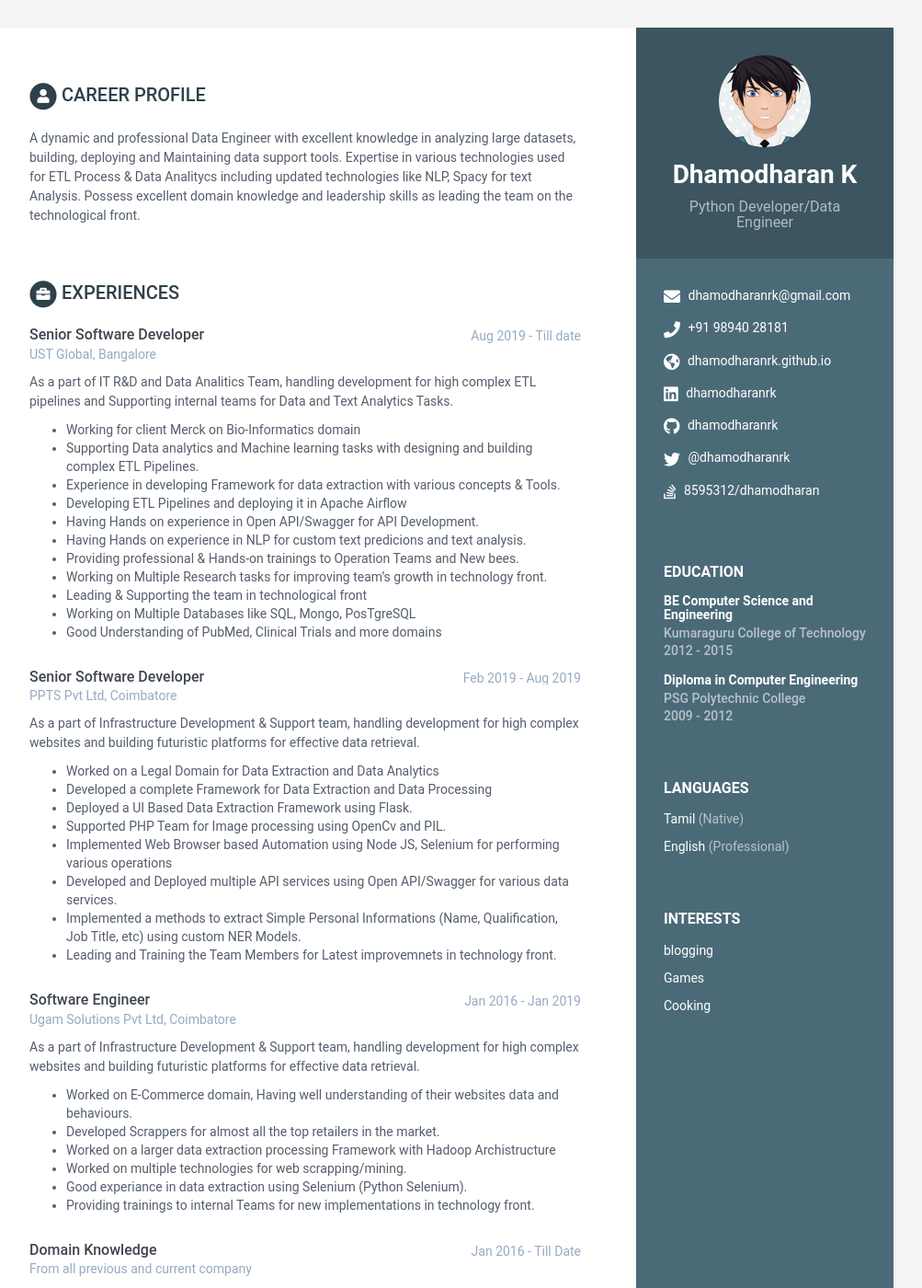
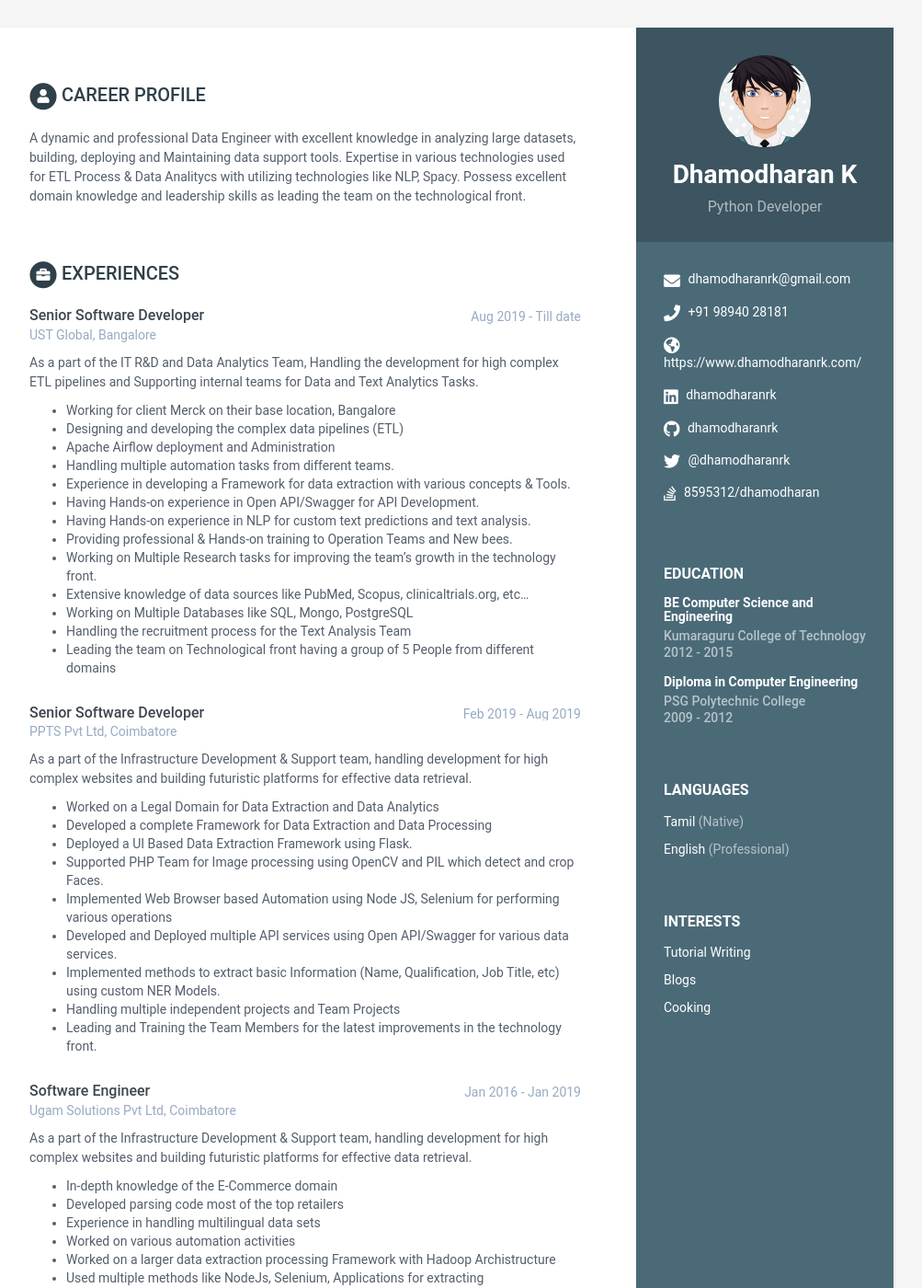
Before and after one commit to dhamodharanrk/online-cv, a Jekyll site: the page built from index.html, in a window 1280 px wide and 1400 px high. Shown: the whole window at 92% size, without its empty margins (168-1171 px from the left). Built offline with Jekyll 4.4.1, drawn with Linux system fonts in a browser that asks for light colours; some of the changed text lies outside the part shown.

Commit message:
Update data.yml

```diff
--- a/_data/data.yml
+++ b/_data/data.yml
@@ -8,13 +8,13 @@ sidebar:
 
     # Profile information
     name: Dhamodharan K
-    tagline: Python Developer/Data Engineer
+    tagline: Python Developer
     avatar: profile.png  #place a 100x100 picture inside /assets/images/ folder and provide the name of the file below
 
     # Sidebar links
     email: dhamodharanrk@gmail.com
     phone: +91 98940 28181
-    website: dhamodharanrk.github.io
+    website: https://www.dhamodharanrk.com/
     linkedin: dhamodharanrk
     github: dhamodharanrk
     gitlab:
@@ -32,11 +32,11 @@ sidebar:
         level: Professional
 
     interests:
-      - item: blogging
-        link: https://dhamodharanrk.github.io/portfolio/blog/
+      - item: Tutorial Writing
+        link: https://www.dhamodharanrk.com/portfolio/blog/
 
-      - item: Games
-        link:
+      - item: Blogs
+        link: https://sites.google.com/view/way2learnings/home
 
       - item: Cooking
         link:
@@ -46,7 +46,7 @@ career-profile:
     summary: |
       A dynamic and professional Data Engineer with excellent
       knowledge in analyzing large datasets, building, deploying and Maintaining data
-      support tools. Expertise in various technologies used for ETL Process & Data Analitycs including updated technologies like NLP, Spacy for text Analysis.
+      support tools. Expertise in various technologies used for ETL Process & Data Analitycs with utilizing technologies like NLP, Spacy.
       Possess excellent domain knowledge and leadership skills as leading the team on the technological front.
 
 education:
@@ -81,75 +81,82 @@ experiences:
       time: Aug 2019 - Till date
       company: UST Global, Bangalore
       details: |
-        As a part of IT R&D and Data Analitics Team, handling development
+        As a part of the IT R&D and Data Analytics Team, Handling the development
         for high complex ETL pipelines and Supporting internal teams for Data and Text Analytics Tasks.
 
-          - Working for client Merck on Bio-Informatics domain
-          - Supporting Data analytics and Machine learning tasks with designing and building complex ETL Pipelines.
-          - Experience in developing Framework for data extraction with various concepts & Tools.
-          - Developing ETL Pipelines and deploying it in Apache Airflow
-          - Having Hands on experience in Open API/Swagger for API Development.
-          - Having Hands on experience in NLP for custom text predicions and text analysis.
-          - Providing professional & Hands-on trainings to Operation Teams and New bees.
-          - Working on Multiple Research tasks for improving team's growth in technology front.
-          - Leading & Supporting the team in technological front
-          - Working on Multiple Databases like SQL, Mongo, PosTgreSQL
-          - Good Understanding of PubMed, Clinical Trials and more domains
+          - Working for client Merck on their base location, Bangalore
+          - Designing and developing the complex data pipelines (ETL)
+          - Apache Airflow deployment and Administration
+          - Handling multiple automation tasks from different teams.
+          - Experience in developing a Framework for data extraction with various concepts & Tools.
+          - Having Hands-on experience in Open API/Swagger for API Development.
+          - Having Hands-on experience in NLP for custom text predictions and text analysis.
+          - Providing professional & Hands-on training to Operation Teams and New bees.
+          - Working on Multiple Research tasks for improving the team's growth in the technology front.
+          - Extensive knowledge of data sources like PubMed, Scopus, clinicaltrials.org, etc...
+          - Working on Multiple Databases like SQL, Mongo, PostgreSQL
+          - Handling the recruitment process for the Text Analysis Team
+          - Leading the team on Technological front having a group of 5 People from different domains
 
     - role: Senior Software Developer
       time: Feb 2019 - Aug 2019
       company: PPTS Pvt Ltd, Coimbatore
       details: |
-        As a part of Infrastructure Development & Support team, handling development
+        As a part of the Infrastructure Development & Support team, handling development
         for high complex websites and building futuristic platforms for effective data retrieval.
 
           - Worked on a Legal Domain for Data Extraction and Data Analytics
           - Developed a complete Framework for Data Extraction and Data Processing
           - Deployed a UI Based Data Extraction Framework using Flask.
-          - Supported PHP Team for Image processing using OpenCv and PIL.
+          - Supported PHP Team for Image processing using OpenCV and PIL which detect and crop Faces.
           - Implemented Web Browser based Automation using Node JS, Selenium for performing various operations
           - Developed and Deployed multiple API services using Open API/Swagger for various data services.
-          - Implemented a methods to extract Simple Personal Informations (Name, Qualification, Job Title, etc) using custom NER Models.
-          - Leading and Training the Team Members for Latest improvemnets in technology front.
+          - Implemented methods to extract basic Information (Name, Qualification, Job Title, etc) using custom NER Models.
+          - Handling multiple independent projects and Team Projects
+          - Leading and Training the Team Members for the latest improvements in the technology front.
+
 
     - role: Software Engineer
       time: Jan 2016 - Jan 2019
       company: Ugam Solutions Pvt Ltd, Coimbatore
       details: |
-        As a part of Infrastructure Development & Support team, handling development
+        As a part of the Infrastructure Development & Support team, handling development
         for high complex websites and building futuristic platforms for effective data retrieval.
 
-          - Worked on E-Commerce domain, Having well understanding of their websites data and behaviours.
-          - Developed Scrappers for almost all the top retailers in the market.
+          - In-depth knowledge of the E-Commerce domain
+          - Developed parsing code most of the top retailers
+          - Experience in handling multilingual data sets
+          - Worked on various automation activities
           - Worked on a larger data extraction processing Framework with Hadoop Archistructure
-          - Worked on multiple technologies for web scrapping/mining.
-          - Good experiance in data extraction using Selenium (Python Selenium).
-          - Providing trainings to internal Teams for new implementations in technology front.
+          - Used multiple methods like NodeJs, Selenium, Applications for extracting
+          - Providing training to internal Teams for new implementations on the technology front.
 
     - role: Domain Knowledge
       time: Jan 2016 - Till Date
       company: From all previous and current company
       details: |
-        Working/Worked on data mining and analysing the data for business application using various tools and technologies.
+        Worked and currently working on various business problems from the following domains with utilizing latest technologies,
 
           - E-commerce
-              - Developed Data Parsers for Top retailers in the industry
+              - Developed end-to-end data mining pipelines for top retailers with advanced distributed concepts from the Custom Build Framework
               - Developed more than 200 python Scripts for Data Extraction
-              - Worked on multiple Languages
+              - Experience in handling Multilingual datasets
+              - Implemented multiple automation to support data processing tasks
 
           - Legal
-              - Developed web based Framework for Data Extraction
-              - Implemented Parsing codes for more than 300 domains(Law Firms)
+              - Designed and Implemented a GUI-based Web Scraping Platform which reduced the development efforts.
+              - Developed more than 300 scripts for extracting data from websites
 
           - Bio-Informatics
               - Publication Data Mining and Text Analysis from NCBI
               - Clinical Trial Data Mining and Text Analysis
               - Author Data Mining and Text Analysis from Multiple data sources
-              - Working on more than 10 Data sources from the different area for ETL and Text Analysis
+              - Worked on multiple methods for mining information from biomedical text utilizing NLP
+              - Working on more than 10 Data sources from the different areas for ETL and Text Analysis
 
           - News Sources
-              - Developed Framework for Daily News Data Collection
-              - Implemented Parsing codes for more than 400 domains(News Websites)
+              - Designed and implemented a custom news mining platform
+              - Developed and applied the method to more than 400 news domains
 
 publications:
     title: Certifictaions
@@ -170,13 +177,17 @@ publications:
         conference: Shaw Academy
 
       - title: The Complete Python Pro Bootcamp for 2021 - On Going
-        authors: To Learn the latest Tools and Technologie used for various Python Programming
+        authors: To Learn the latest Tools and Technologies used for various Python Programming
+        conference: Udemy
+
+      - title: Spark and Python for Big Data with PySpark - On Going
+        authors: Spark Streaming, Machine Learning, Spark 2.0 DataFrames, and more
         conference: Udemy
 
 projects:
     title: Personal Projects
     intro: >
-      Being curious about new trends in technology and to sharp myself in the updated trends and techonlogies,
+      Being curious about the latest technologies and passion towards programming,
 
     assignments:
       - title: MrSnippets
@@ -185,7 +196,7 @@ projects:
 
       - title: MrCrop
         link: "https://pypi.org/project/MrCrop/"
-        tagline: "Fast & accurate way of cropping faces from batch of images in directory"
+        tagline: "Fast & accurate way of cropping faces from a batch of images in directory"
 
       - title: MrMap
         link: "#"
@@ -196,8 +207,8 @@ projects:
         tagline: "A simple initiative for efficient web crawler to automate the process & reduce Time Complexity"
 
       - title: View More
-        link: "https://dhamodharanrk.github.io/portfolio/projects/"
-        tagline: "Simple Portfolio page to showcase all the projects done"
+        link: "https://www.dhamodharanrk.com/portfolio/projects/"
+        tagline: "Simple Portfolio site to showcase the projects am working on"
 
 skills:
     title: Skills &amp; Proficiency
@@ -225,4 +236,4 @@ skills:
         level: 67.5%
 
 footer: >
-    Copyright @ <i class="fas fa-heart"></i> by <a href="https://dhamodharanrk.github.io/" target="_blank" rel="nofollow">Dhamodharan</a>
+    Copyright @ <i class="fas fa-heart"></i> by <a href="https://www.dhamodharanrk.com/" target="_blank" rel="nofollow">Dhamodharan</a>
```
